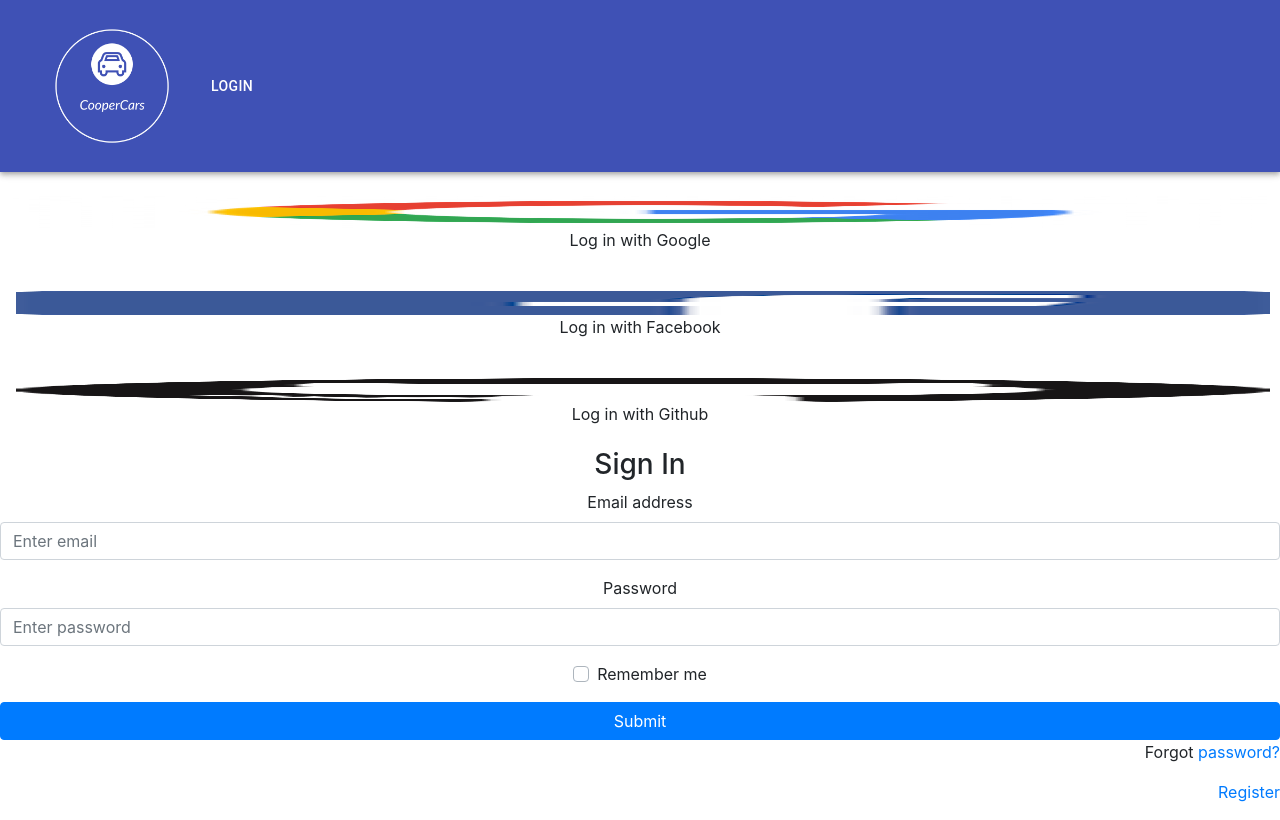
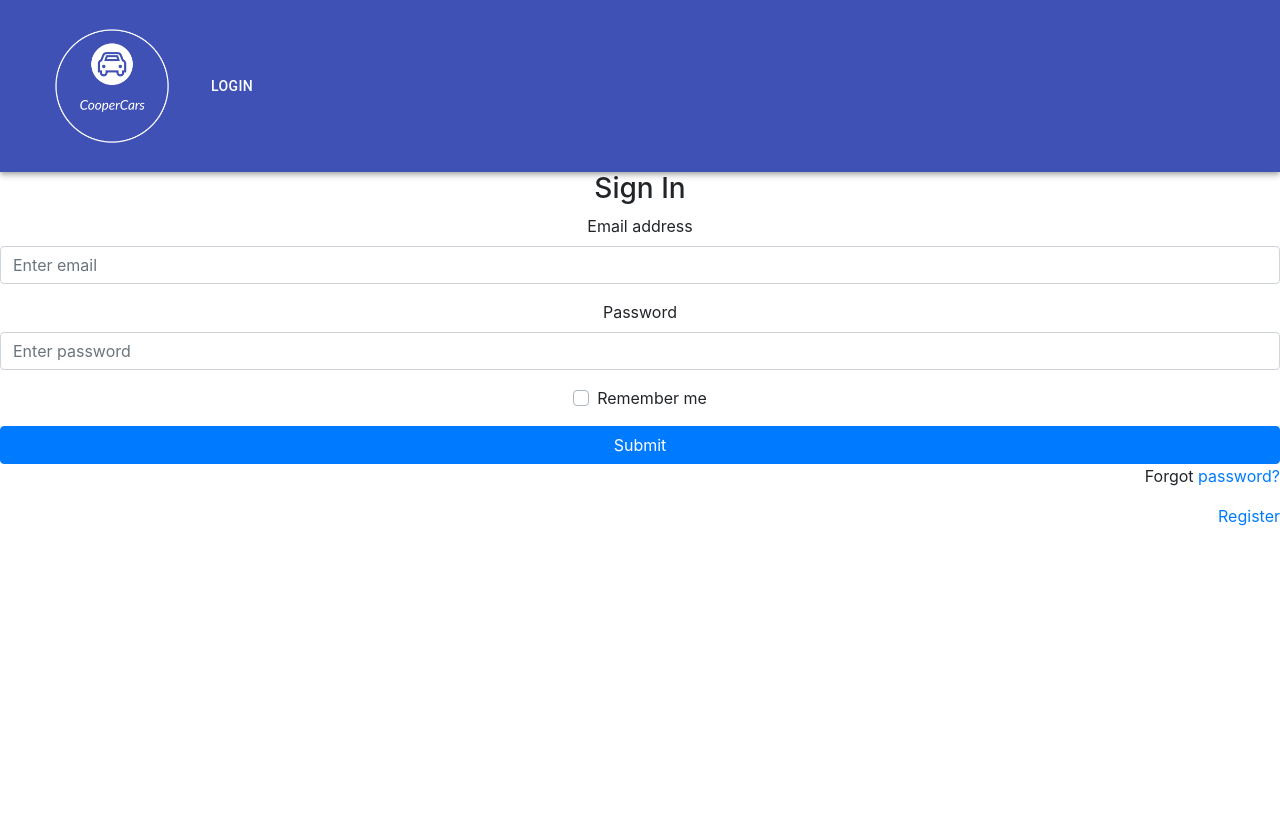
Before and after one commit to cooper-ece-366/david-steven-eric, a React (Create React App) app in the folder coopercars-app/: page /login in a window 1280 px wide. Built offline with nearby package versions, Linux system fonts and the light colour scheme; no server answers.

Commit message:
deleted social login

```diff
--- a/coopercars-app/src/components/Login.css
+++ b/coopercars-app/src/components/Login.css
@@ -46,6 +46,7 @@
     font-size: 14px;
 }
 
+
 .login-title {
     font-size: 1.5em;
     font-weight: 500;
--- a/coopercars-app/src/components/Login.js
+++ b/coopercars-app/src/components/Login.js
@@ -50,14 +50,6 @@ export default function Login(){
 
     return(
         <div>
-        <div className="social-login">
-                        <a className="btn btn-block social-btn google" href={GOOGLE_AUTH_URL}>
-                            <img width="100" height="100" src={googleLogo} alt="Google" /> Log in with Google</a>
-                        <a className="btn btn-block social-btn facebook" href={FACEBOOK_AUTH_URL}>
-                            <img width="100" height="100" src={fbLogo} alt="Facebook" /> Log in with Facebook</a>
-                        <a className="btn btn-block social-btn github" href={GITHUB_AUTH_URL}>
-                            <img width="50" height="50" src={githubLogo} alt="Github" /> Log in with Github</a>
-                    </div>
             <h3>Sign In</h3>
             <div className="form-group">
                 <label>Email address</label>
@@ -125,7 +117,6 @@ export function Register () {
 
     return(
         <div>
-        <NavBar/>
             <h3>Sign Up</h3>
             <div className="form-group">
                 <label>First Name</label>
```
Also changed, not shown: 1 other file (tests, documents, lock files or other folders).
